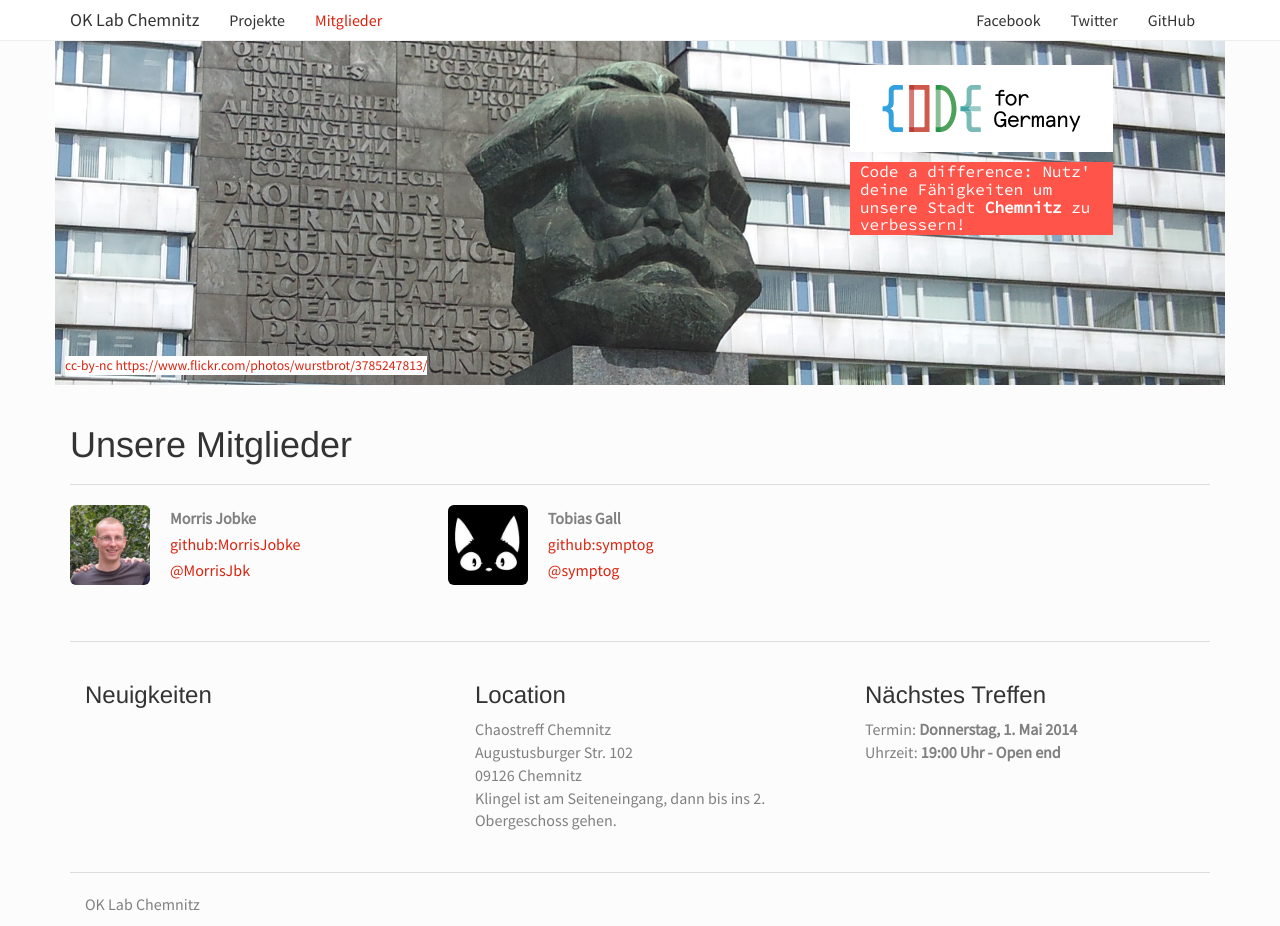
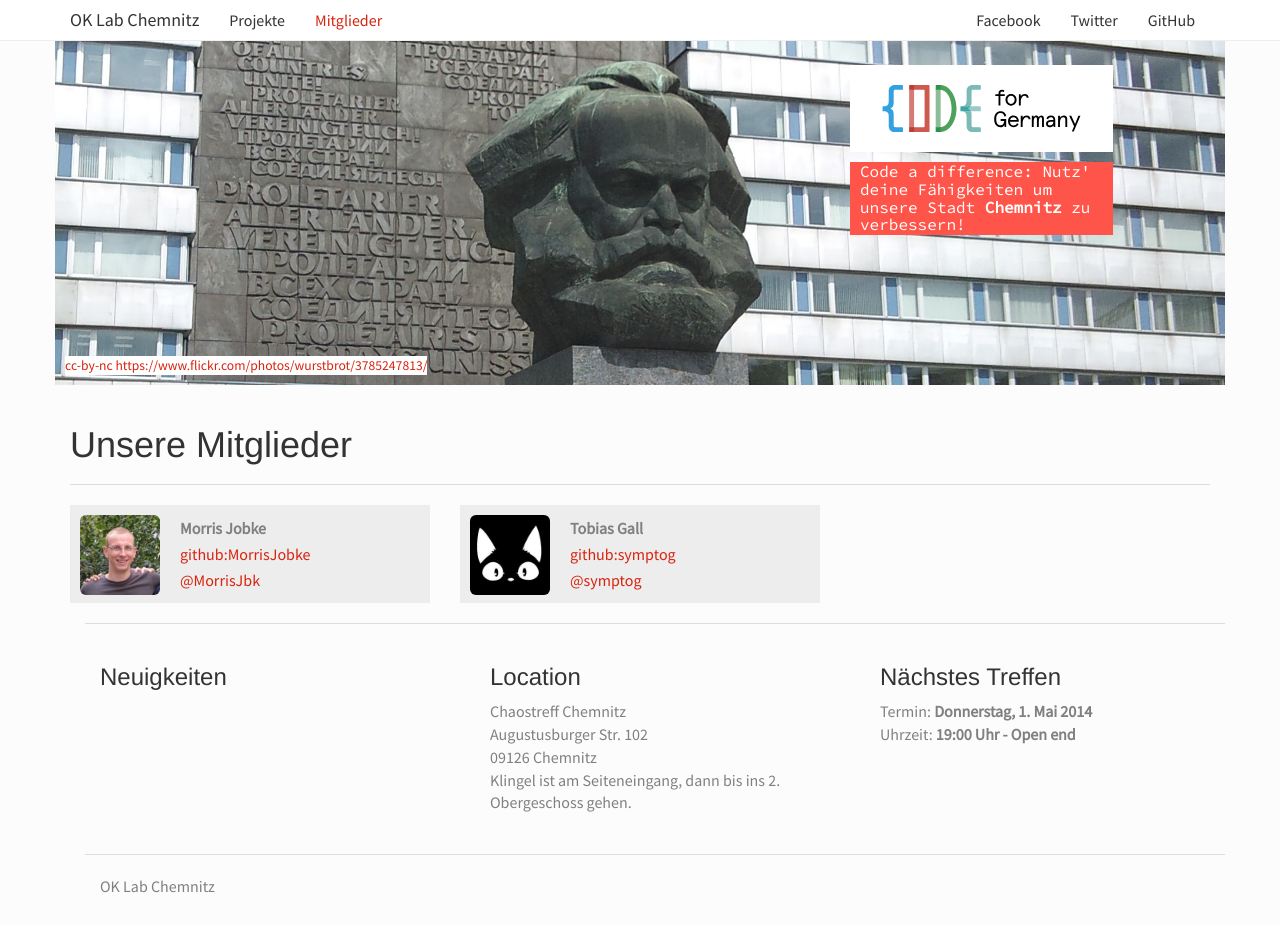
Before and after one commit to CodeforChemnitz/codeforchemnitz.github.io, a Jekyll site: the page built from member/index.html, in a window 1280 px wide and 926 px high. Built offline with Jekyll 4.4.1, drawn with Linux system fonts in a browser that asks for light colours; Markdown is read by kramdown in place of the engine named in the settings.

Commit message:
Memberdaten nach _data + Gridlayout statt Liste

```diff
--- /dev/null
+++ b/_data/members.yml
@@ -0,0 +1,6 @@
+- name: Morris Jobke
+  username-twitter: MorrisJbk
+  username-github: MorrisJobke
+- name: Tobias Gall
+  username-twitter: symptog
+  username-github: symptog
--- /dev/null
+++ b/_includes/member.html
@@ -0,0 +1,14 @@
+
+<div class="member_wrapper">
+	{% if member.username-github %}
+		{% capture image_url %}/images/avatar/{{ member.username-github }}.jpg{% endcapture %}
+	{% else %}
+		{% capture image_url %}/images/avatar/contributor_placeholder.svg{% endcapture %}
+	{% endif %}
+	<img src="{{ image_url }}" alt="{{ member.name }}" class="img-rounded member-avatar pull-left">
+	<div class="member-info">
+		<strong>{{ member.name }}</strong><br/>
+		{% if member.username-github %}<a href="https://github.com/{{ member.username-github }}">github:{{ member.username-github }}</a><br> {% endif %}
+		{% if member.username-twitter %}<a href="https://www.twitter.com/{{ member.username-twitter }}">@{{ member.username-twitter }}</a>{% endif %}
+	</div>
+</div>
--- a/css/main.css
+++ b/css/main.css
@@ -5,23 +5,12 @@ body {
 	font-size:12pt;
 }
 
-@media screen and (min-width: 1200px) {
-	.nischel {
-		background:url("/images/nischel.jpg") center center no-repeat;
-		height:350px;
-		background-size:100% auto;
-		padding-top:30px;
-		position: relative;
-	}
-}
-
-@media screen and (max-width: 1200px) {
-	.nischel {
-		background:url("/images/nischel.jpg") center center no-repeat;
-		height:350px;
-		padding-top:30px;
-		position: relative;
-	}
+.nischel {
+	background:url("/images/nischel.jpg") center center no-repeat;
+	background-size:cover;
+	height:350px;
+	padding-top:30px;
+	position: relative;
 }
 
 .nischel-quelle {
@@ -40,20 +29,22 @@ body {
 	padding:1px 10px 1px 10px;
 	display:block;
 }
-.members {
+
+.member_wrapper {
+	font-size:16px;
 	line-height:26px;
-	font-size:16px;
+	text-align:left;
+	padding:10px;
+	background-color:#EDEDED;
 }
-.members .member {
-	margin-bottom:26px;
-	min-width:33%;
-	display:block;
-	float:left;
-}
-.members .member-avatar {
+
+.member-avatar {
 	margin-right:20px;
 	width:80px;
 	height:80px;
+}
+
+.member-info {
 }
 
 .project-image {
@@ -71,6 +62,11 @@ body {
 	line-height:26px;
 	text-align:left;
 	padding:10px;
-	margin:0px 15px 0 15px;
 	background-color:#EDEDED;
 }
+
+@media screen and (max-width: 1000px) {
+	.member_wrapper, .project_wrapper {
+		margin-bottom:10px;
+	}
+}
--- a/member/index.html
+++ b/member/index.html
@@ -1,37 +1,38 @@
 ---
 layout: default
 title: Unsere Mitglieder
-
-members:
-
-- name: Morris Jobke
-  username-twitter: MorrisJbk
-  username-github: MorrisJobke
-- name: Tobias Gall
-  username-twitter: symptog
-  username-github: symptog
 ---
 
 <div class="row">
 
 	<div class="col-lg-12">
 		<div class="page-header"><h1>{{page.title}}</h1></div>
-		<ul class="list-inline lab-members members clearfix">
-			{% for member in page.members %}
-			<li class="member clearfix">
-				{% if member.username-github %}
-				{% capture image_url %}/images/avatar/{{ member.username-github }}.jpg{% endcapture %}
-				{% else %}
-				{% capture image_url %}/images/avatar/contributor_placeholder.svg{% endcapture %}
+		{% assign member_count = 0 %}
+		{% for member in site.data.members %}
+		{% assign member_count=member_count | plus:1 %}
+		{% endfor %}
+		{% assign loop_index = 0 %}
+		{% unless member_count == 0 %}
+		<div class="row">
+		{%endunless%}
+		{% assign project_count=project_count | minus:1 %}
+		{% for member in site.data.members %}
+			<div class="col-md-4" >
+				{% include member.html %}
+			</div>
+
+			{% comment %} Every third member close row and open new {% endcomment %}
+			{% if 1 == loop_index | modulo:3 %}
+				{% comment %} Unless it is the last iteration {% endcomment %}
+				{% if loop_index < project_count %}
+					</div>
+					<div class="row" >
 				{% endif %}
-				<img src="{{ image_url }}" alt="{{ member.name }}" class="img-rounded member-avatar pull-left">
-				<div class="member-info">
-					<strong>{{ member.name }}</strong><br/>
-					{% if member.username-github %}<a href="https://github.com/{{ member.username-github }}">github:{{ member.username-github }}</a><br> {% endif %}
-					{% if member.username-twitter %}<a href="https://www.twitter.com/{{ member.username-twitter }}">@{{ member.username-twitter }}</a>{% endif %}
+			{% endif %}
+			{% if loop_index == member_count %}
 				</div>
-			</li>
-			{% endfor %}
-		</ul>
+			{% endif %}
+			{% assign loop_index = loop_index | plus:1 %}
+		{% endfor %}
 	</div>
 </div>
```
